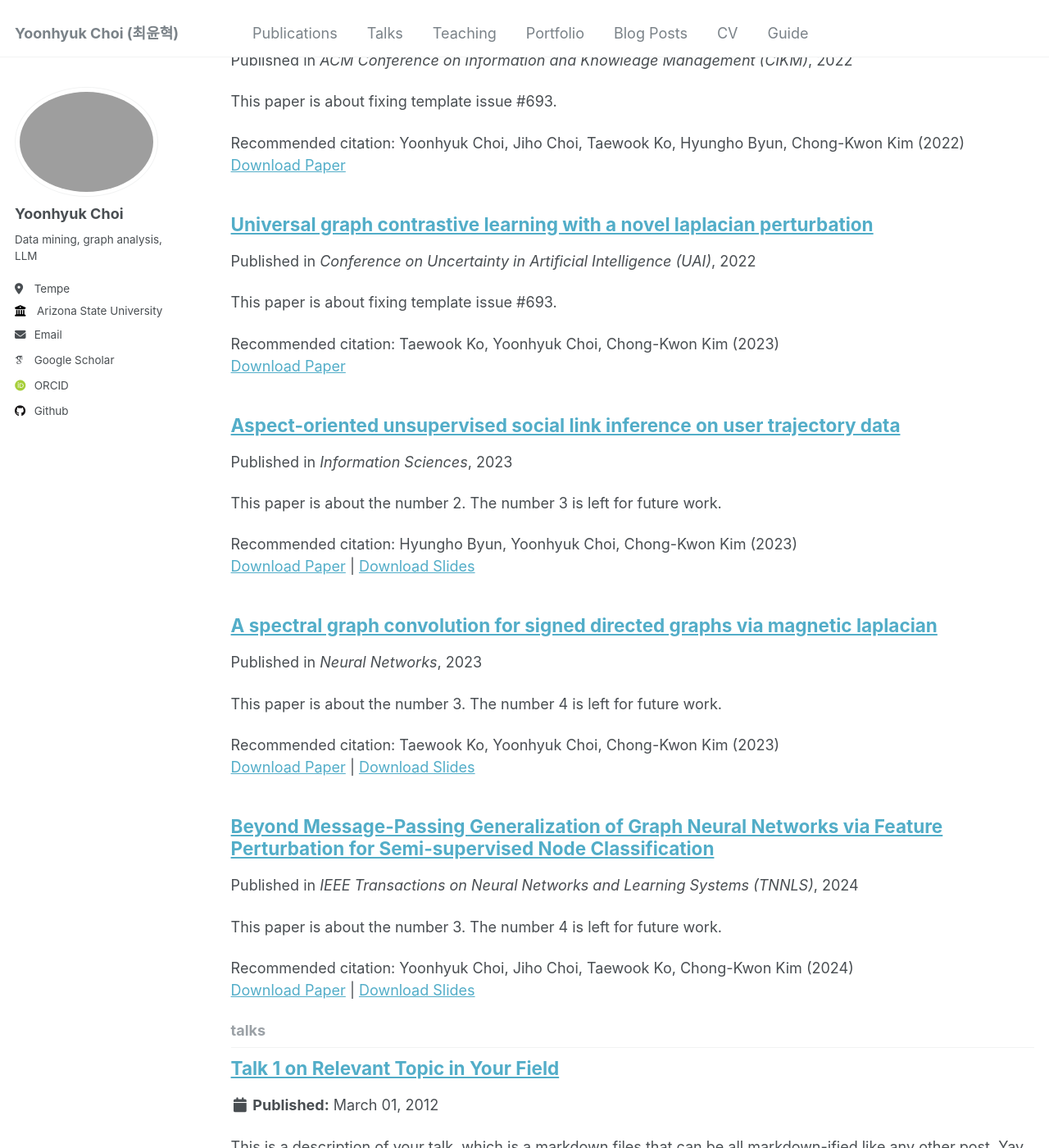
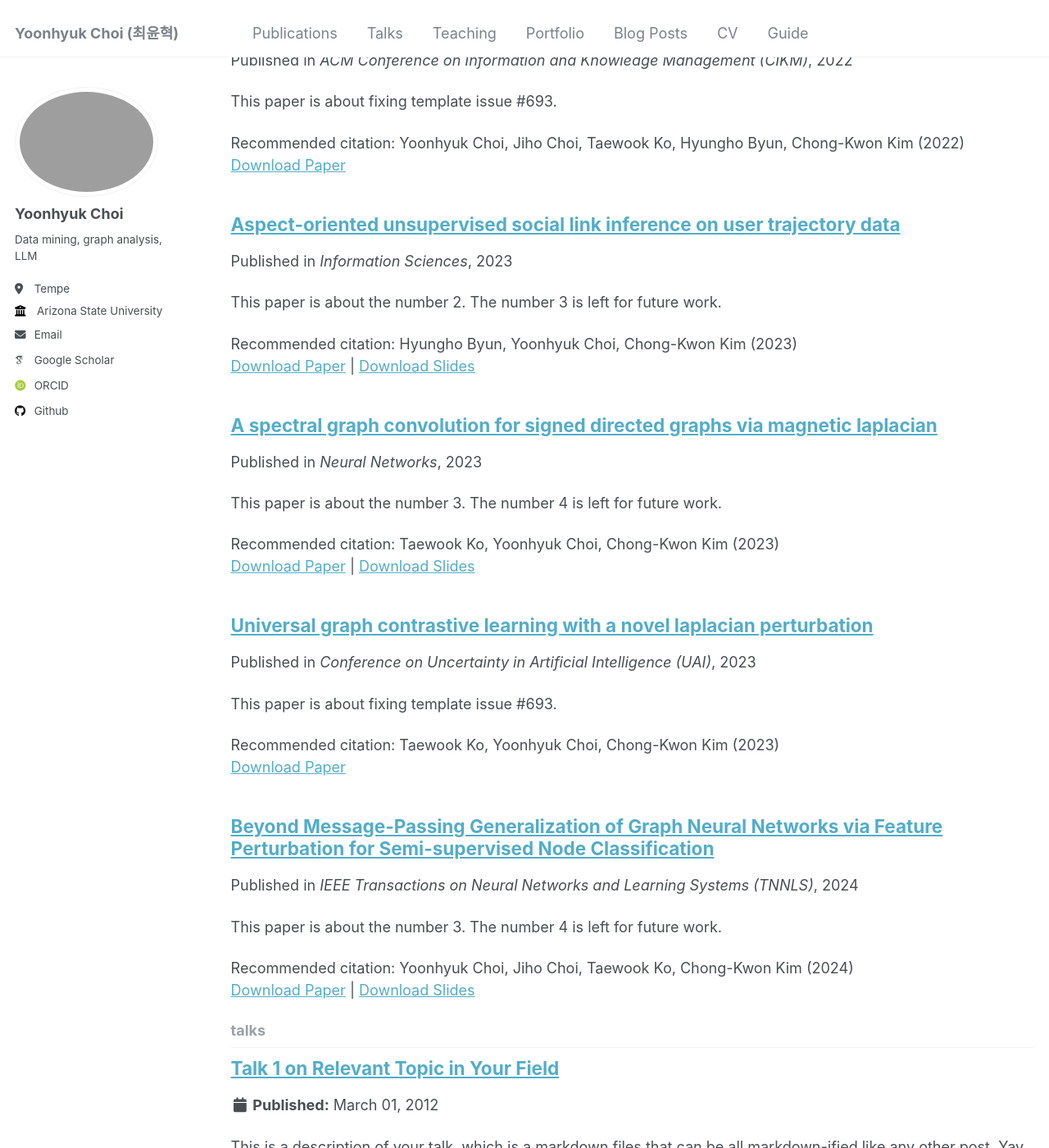
Before and after one commit to ChoiYoonHyuk/ChoiYoonHyuk.github.io, a Jekyll site: the page built from _pages/collection-archive.html, in a window 1280 px wide and 1400 px high, scrolled down 1716 px. Shown: the whole window at 82% size. Built offline with Jekyll 4.4.1, drawn with Linux system fonts in a browser that asks for light colours; some web fonts are replaced.

Commit message:
Update 2024-02-19-paper-title-number-6.md

```diff
--- a/_publications/2024-02-19-paper-title-number-6.md
+++ b/_publications/2024-02-19-paper-title-number-6.md
@@ -4,7 +4,7 @@ collection: publications
 category: conferences
 permalink: /publication/2024-02-17-paper-title-number-4
 excerpt: 'This paper is about fixing template issue #693.'
-date: 2022-10-17
+date: 2023-07-02
 venue: 'Conference on Uncertainty in Artificial Intelligence (UAI)'
 paperurl: 'http://academicpages.github.io/files/paper3.pdf'
 citation: 'Taewook Ko, Yoonhyuk Choi, Chong-Kwon Kim (2023)'
```
